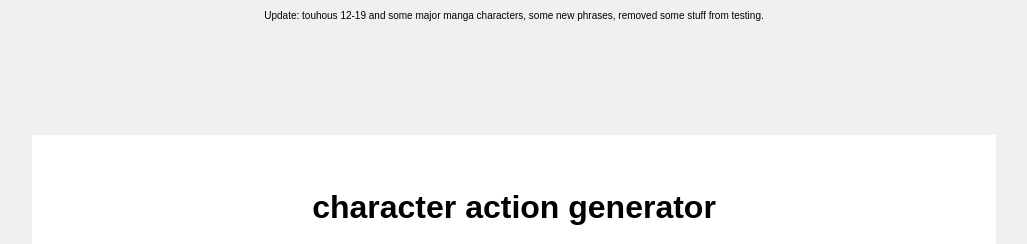
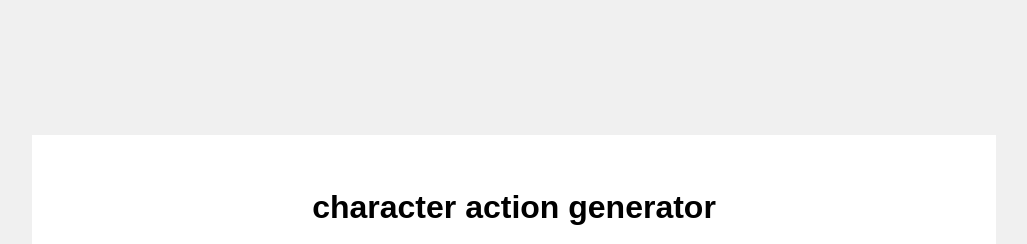
Before and after one commit to SWKMRYA/touhouphrasegenerator, a plain HTML site: page index.html in a window 1280 px wide. Shown: the top 244 px of the page, without its empty margins (126-1153 px from the left). Drawn offline with Linux system fonts and the light colour scheme.

Commit message:
Update index.html

```diff
--- a/index.html
+++ b/index.html
@@ -7,7 +7,6 @@
     <link rel="stylesheet" href="styles.css">
 </head>
 <body>
-    <p id="updatetext">Update: touhous 12-19 and some major manga characters, some new phrases, removed some stuff from testing.</p>
     <div class="container">
         <h1>character action generator</h1>
         <div class="phrase-container">
```
